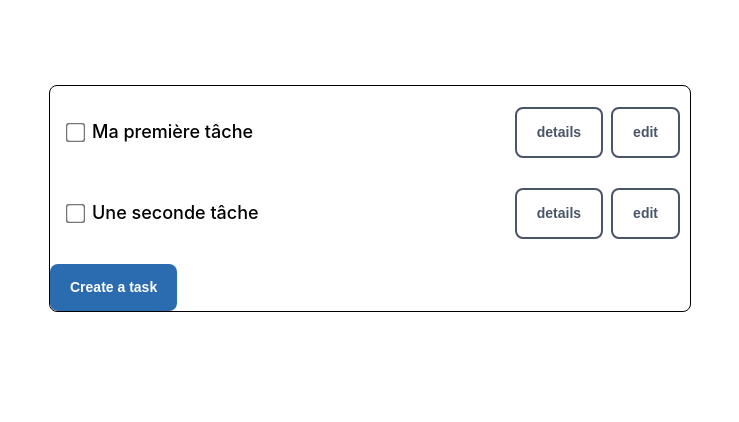
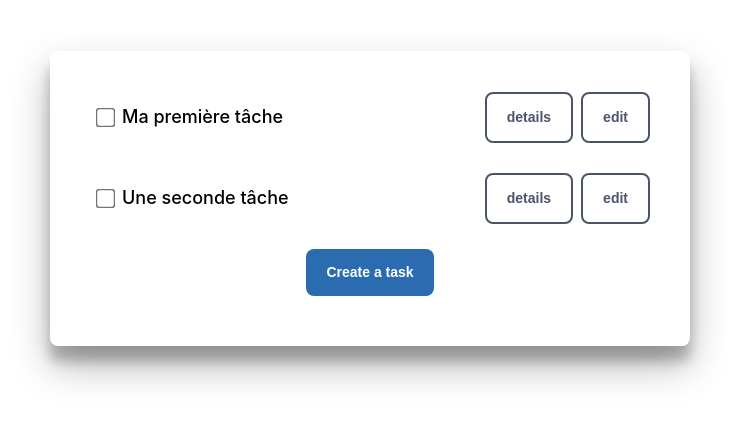
Before and after one commit to younessbennaj/todo-project, a React (Create React App) app: page / in a window 1280 px wide. Shown: the part 202-624 px from the top of the page, without its empty margins (270-1009 px from the left). Built offline with nearby package versions, Linux system fonts and the light colour scheme.

Commit message:
add UI style for the TaskList component

```diff
--- a/src/components/TaskList.js
+++ b/src/components/TaskList.js
@@ -19,7 +19,7 @@ const TaskList = ({ tasks }) => {
                     )
                 })}
             </ul>
-            <button className="btn btn-blue"><Link to={`/submit`}>Create a task</Link></button>
+            <button className="task-list__btn btn btn-blue"><Link to={`/submit`}>Create a task</Link></button>
         </div>
     )
 }
--- a/src/styles/index.scss
+++ b/src/styles/index.scss
@@ -11,7 +11,6 @@
   .content {
     width: 50vw;
     border-radius: 8px;
-    border: 1px solid black;
   }
 
   .form-container {
@@ -19,11 +18,19 @@
   }
 
   .task-list {
+    border-radius: 8px;
+    padding: 20px 30px 50px 30px;
+    box-shadow: 0 19px 38px rgba(0,0,0,0.30), 0 15px 12px rgba(0,0,0,0.22);
+
     ul {
       list-style: none;
       padding: 0;
+    }
 
-
+    &__btn {
+        display: block;
+        width: max-content;
+        margin: 0 auto;
     }
   }
 
```
